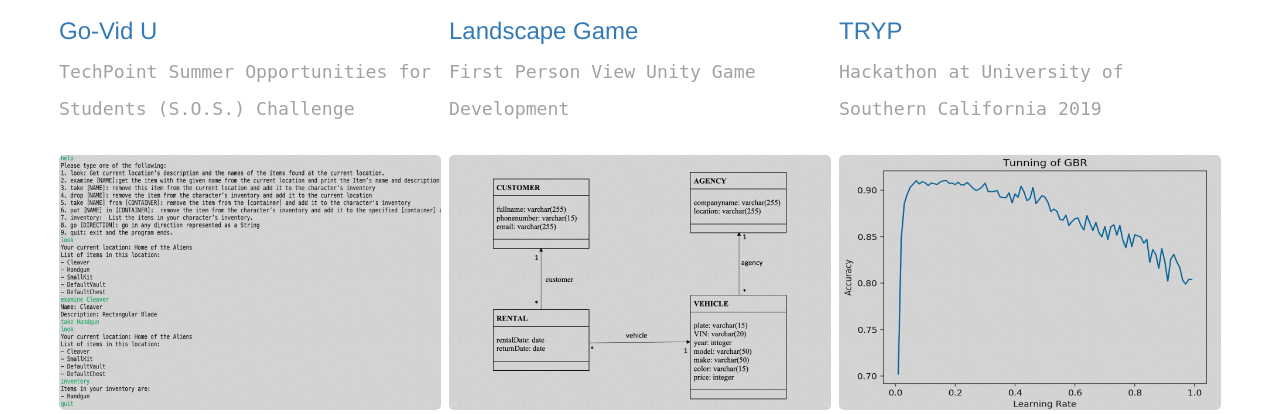
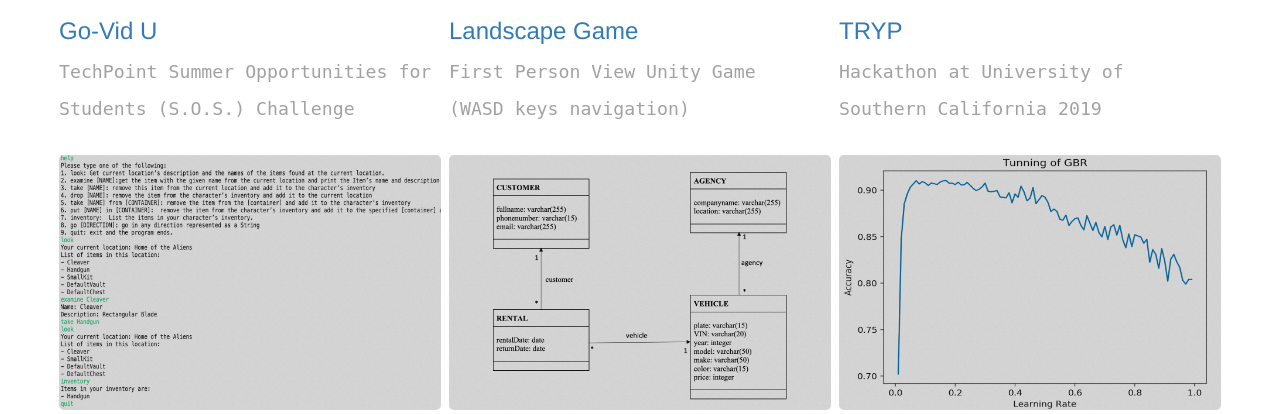
Before and after one commit to anhvqle/Portfolio_Website, a Django app: page / in a window 1280 px wide. Shown: the part 1279-1693 px from the top of the page. Run offline with Django 3.2, Linux system fonts and the light colour scheme; some libraries are stand-ins or nearby versions.

Commit message:
Final Product

```diff
--- a/Portfolio_Website/templates/home.html
+++ b/Portfolio_Website/templates/home.html
@@ -23,7 +23,7 @@
       <div class="col-lg-4 col-md-6 col-sm-6 thumbnail">
         <a href="{% url 'unity' %}" class="image thumb"><img src="{% static 'logo/unity.png' %}" class="round"></a>
         <h3><a href = "http://devpost.com/software/soylent-go">Landscape Game</a></h3>
-        <p class="text" id="description">First Person View Unity Game Development</p>
+        <p class="text" id="description">First Person View Unity Game <br/> (WASD keys navigation)</p>
       </div>
       <div class="col-lg-4 col-md-6 col-sm-6 thumbnail">
         <a href="https://devpost.com/software/tryp" class="image thumb"><img src="{% static 'logo/tryp.png' %}" class="round"></a>
```
Also changed, not shown: 3 other files.
